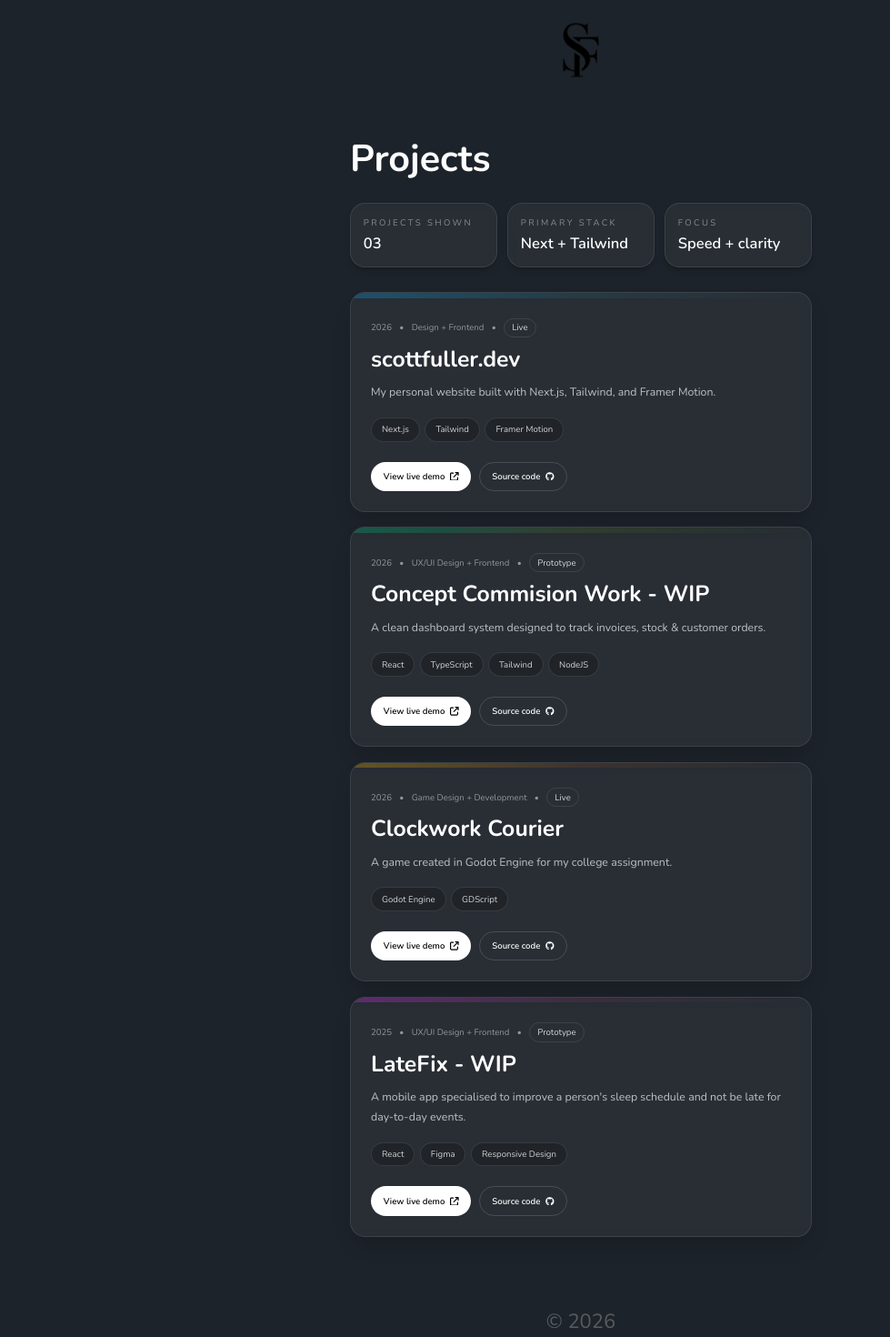
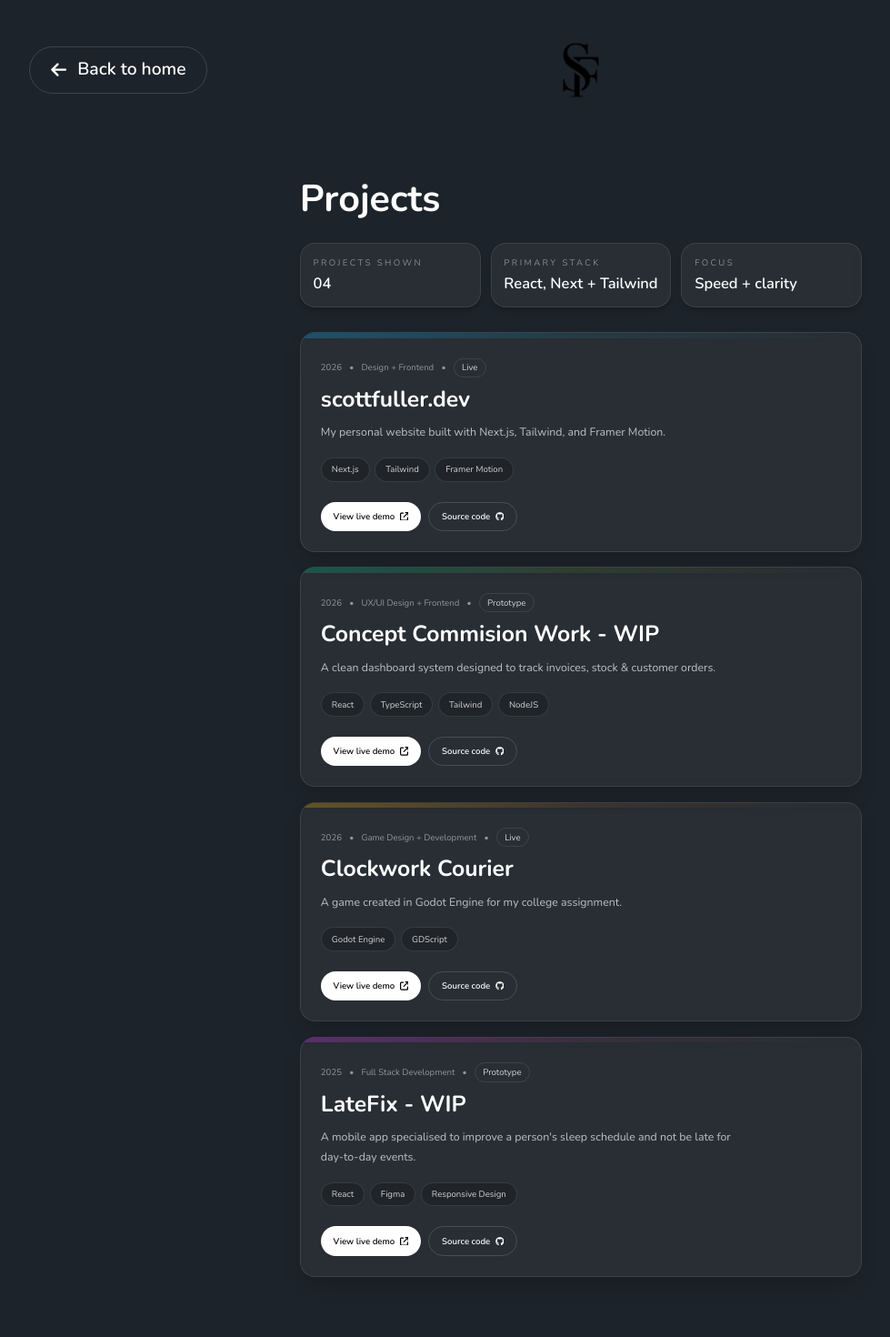
Before and after one commit to SF-08/scottfuller.dev, a Next.js app: page /projects in a window 1280 px wide. Shown: the top 1470 px of the page at 91% size, without its empty margins (1-980 px from the left). Built offline with nearby package versions, Linux system fonts and the light colour scheme.

Commit message:
feat: enhance navigation with back button and improve project details

```diff
--- a/app/components/nav/nav.tsx
+++ b/app/components/nav/nav.tsx
@@ -1,17 +1,38 @@
-const Logo = ({className}: {className?: string}) => {
+"use client";
+
+import Link from "next/link";
+import { usePathname } from "next/navigation";
+import { FaArrowLeft } from "react-icons/fa6";
+
+const Logo = ({ className }: { className?: string }) => {
     return (
-        <img alt="logo" src="/logo.png" className= {'w-20 ${className}'} />
-    )
-}
+        <img alt="logo" src="/logo.png" className={`w-20 ${className ?? ""}`} />
+    );
+};
 
 const NavBar = () => {
+    const pathname = usePathname();
+    const showBackButton = pathname !== "/";
+
     return (
-        <nav className = "navbar">
-            <div className="w-full flex justify-center items-center h-auto">
-                <Logo />
+        <nav className="navbar w-full py-4">
+            <div className="relative w-full flex justify-center items-center h-auto">
+                {showBackButton && (
+                    <Link
+                        href="/"
+                        className="absolute left-0 inline-flex items-center gap-2 rounded-full border border-white/15 px-4 py-2 text-sm font-semibold text-white transition-colors hover:bg-white/10"
+                    >
+                        <FaArrowLeft />
+                        Back to home
+                    </Link>
+                )}
+
+                <Link href="/" aria-label="Go to homepage">
+                    <Logo />
+                </Link>
             </div>
         </nav>
-    )
-}
+    );
+};
 
 export default NavBar;
--- a/app/projects/page.tsx
+++ b/app/projects/page.tsx
@@ -3,6 +3,17 @@
 import Link from "next/link";
 import { FaArrowUpRightFromSquare, FaGithub } from "react-icons/fa6";
 import MotionHoc from "../pages/motionhoc";
+
+type Project = {
+    name: string;
+    summary: string;
+    year: string;
+    role: string;
+    stack: string[];
+    status: string;
+    accent: string;
+    sourceUrl?: string;
+};
 
 const projects = [
     {
@@ -14,6 +25,7 @@ const projects = [
         stack: ["Next.js", "Tailwind", "Framer Motion"],
         status: "Live",
         accent: "from-sky-500/30 via-cyan-500/10 to-transparent",
+        sourceUrl: "https://github.com/SF-08/scottfuller.dev",
     },
     {
         name: "Concept Commision Work - WIP",
@@ -24,6 +36,7 @@ const projects = [
         stack: ["React", "TypeScript", "Tailwind", "NodeJS"],
         status: "Prototype",
         accent: "from-emerald-500/30 via-lime-500/10 to-transparent",
+        sourceUrl: "https://github.com/SF-08/CommisionWork",
     },
     {
         name: "Clockwork Courier",
@@ -34,22 +47,24 @@ const projects = [
         stack: ["Godot Engine", "GDScript"],
         status: "Live",
         accent: "from-yellow-500/30 via-orange-500/10 to-transparent",
+        sourceUrl: "https://github.com/SF-08/ClockworkCourier",
     },
     {
         name: "LateFix - WIP",
         summary:
             "A mobile app specialised to improve a person's sleep schedule and not be late for day-to-day events.",
         year: "2025",
-        role: "UX/UI Design + Frontend",
+        role: "Full Stack Development",
         stack: ["React", "Figma", "Responsive Design"],
         status: "Prototype",
         accent: "from-fuchsia-500/30 via-pink-500/10 to-transparent",
+        sourceUrl: "https://github.com/SF-08/LateFix",
     },
-];
+    ] satisfies Project[];
 
 const highlights = [
-    { label: "Projects shown", value: "03" },
-    { label: "Primary stack", value: "Next + Tailwind" },
+    { label: "Projects shown", value: "04" },
+    { label: "Primary stack", value: "React, Next + Tailwind" },
     { label: "Focus", value: "Speed + clarity" },
 ];
 
@@ -121,13 +136,22 @@ const ProjectsComponent = () => {
                                     View live demo
                                     <FaArrowUpRightFromSquare />
                                 </Link>
+                                {project.sourceUrl ? (
                                     <Link
-                                    href="/"
+                                        href={project.sourceUrl}
+                                        target="_blank"
+                                        rel="noopener noreferrer"
                                         className="inline-flex items-center gap-2 rounded-full border border-white/15 px-5 py-3 text-sm font-semibold text-white transition-colors hover:bg-white/10"
                                     >
                                         Source code
                                         <FaGithub />
                                     </Link>
+                                ) : (
+                                    <span className="inline-flex items-center gap-2 rounded-full border border-white/10 px-5 py-3 text-sm font-semibold text-white/45">
+                                        Source code private
+                                        <FaGithub />
+                                    </span>
+                                )}
                             </div>
                         </div>
                     </article>
```
Lines whose indentation alone changed are shown as unchanged.
